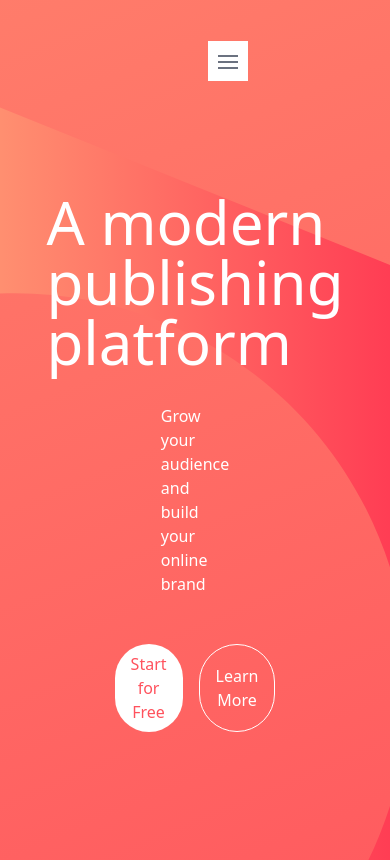
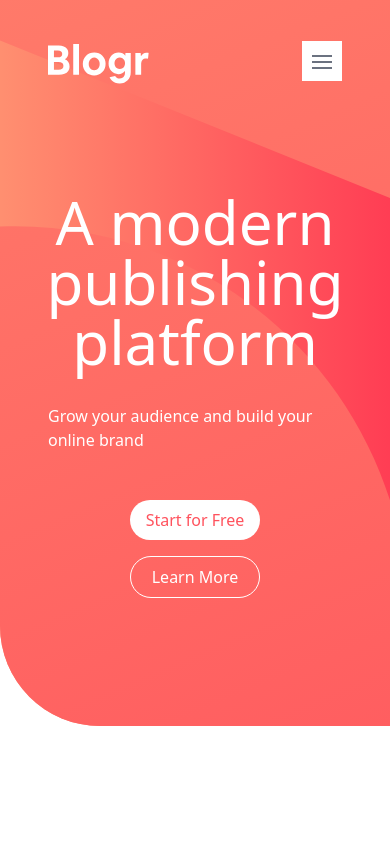
Before and after one commit to omar-diaa-48/blogr-landing-page-main, a React (Create React App) app: page / in a window 390 px wide. Built offline with nearby package versions, Linux system fonts and the light colour scheme.

Commit message:
adjust navbar

```diff
--- a/src/components/Header.js
+++ b/src/components/Header.js
@@ -7,11 +7,11 @@ export default function Header() {
 				<NavBar />
 
 				<div className="flex flex-col items-center">
-					<h1 className="text-6xl mb-8">A modern publishing platform</h1>
+					<h1 className="text-6xl mb-8 text-center">A modern publishing platform</h1>
 					<p className="mb-12">Grow your audience and build your online brand</p>
-					<div className="flex justify-center mb-32">
-						<button className="bg-white text-primary-light-red mr-2 px-4 py-2 rounded-full">Start for Free</button>
-						<button className="border border-white ml-2 px-4 py-2 rounded-full">Learn More</button>
+					<div className="flex flex-col gap-4 sm:flex-row justify-around lg:justify-center mb-32">
+						<button className="bg-white text-primary-light-red px-4 py-2 rounded-full">Start for Free</button>
+						<button className="border border-white px-4 py-2 rounded-full">Learn More</button>
 					</div>
 				</div>
 			</div>
--- a/src/index.css
+++ b/src/index.css
@@ -5,18 +5,20 @@
 .bg-pattern {
 	background-image: url('./images/bg-pattern-intro-desktop.svg');
 	background-repeat: no-repeat;
-	background-size: contain contain;
+	background-size: auto;
 	background-position: 35% center;
+	resize: both;
 	/* background-blend-mode: soft-light; */
 }
 
 /* Header */
 
 .header-section {
-	@apply w-full bg-pattern text-white px-48;
+	@apply w-full bg-pattern text-white px-12 lg:px-48;
 }
 
 .header-background {
-	@apply bg-gradient-to-r from-gradient-very-light-red to-gradient-light-red ;
+	@apply bg-gradient-to-r from-gradient-very-light-red to-gradient-light-red;
 	border-bottom-left-radius: 100px;
+	overflow: hidden;
 }
```
